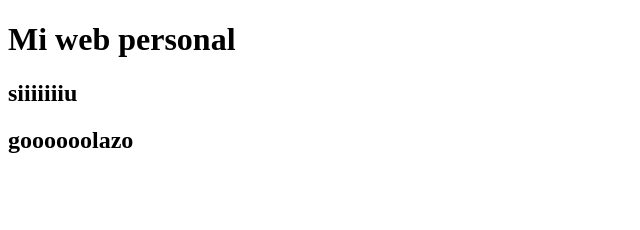
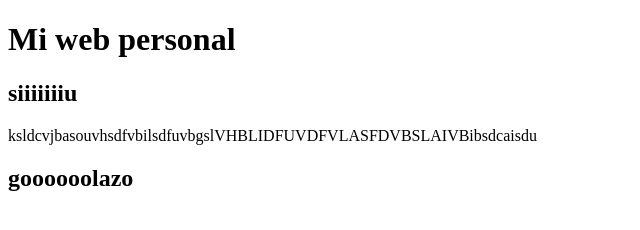
Before and after one commit to Alejandroelcapo/webtic, a plain HTML site: page index.html in a window 1280 px wide. Shown: the whole page, without its empty margins (0-640 px from the left). Drawn offline with Linux system fonts and the light colour scheme.

Commit message:
Update index.html

```diff
--- a/index.html
+++ b/index.html
@@ -6,6 +6,7 @@
     <body>
         <h1>Mi web personal</h1>
         <h2> siiiiiiiu</h2>
+        <p>ksldcvjbasouvhsdfvbilsdfuvbgslVHBLIDFUVDFVLASFDVBSLAIVBibsdcaisdu</p>
         <h2> goooooolazo</h2>
     </body>
 </html>
```
